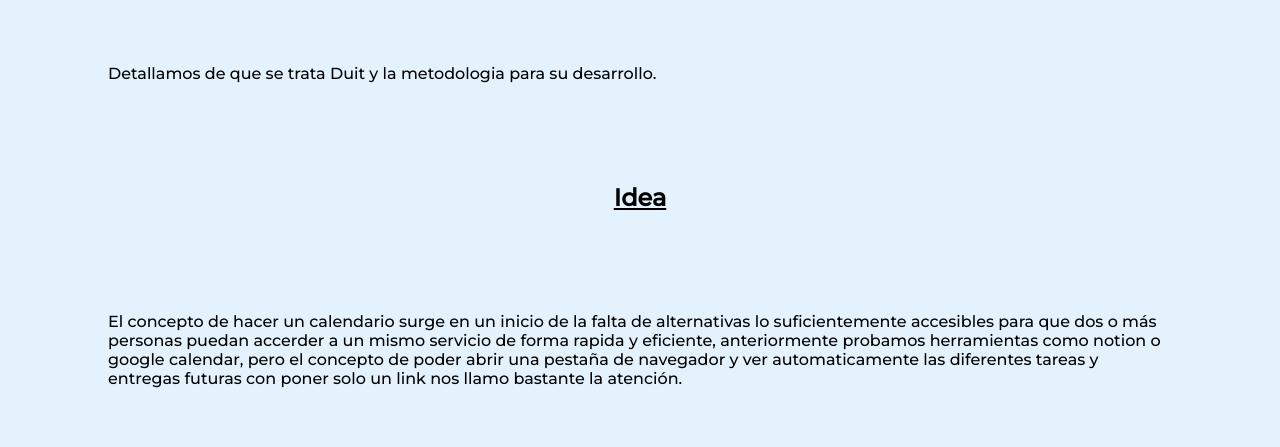
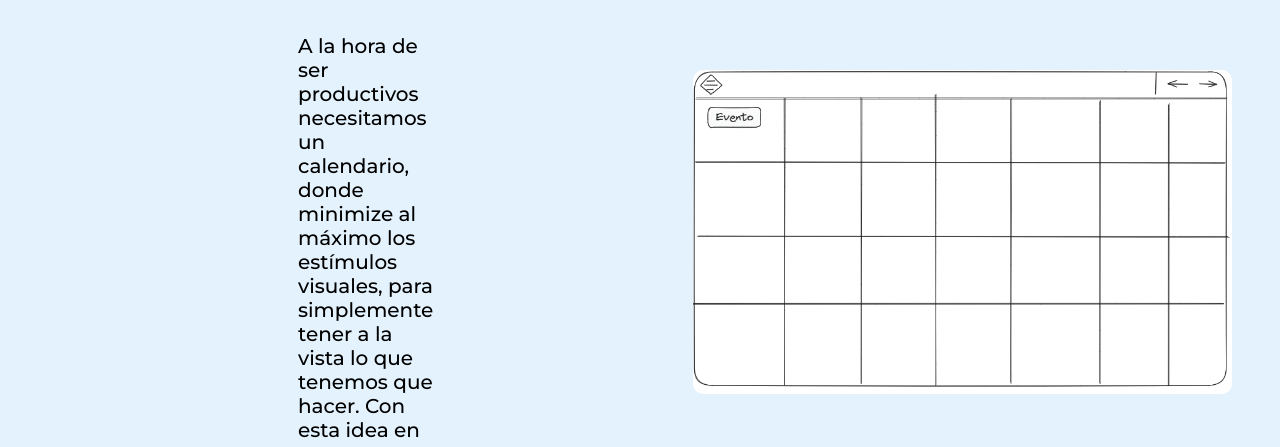
Before and after one commit to Tormenta88/Duit, a plain HTML site: page index.html in a window 1280 px wide. Shown: the part 385-832 px from the top of the page. Drawn offline with Linux system fonts and the light colour scheme.

Commit message:
Cambios Isaac

```diff
--- a/estilos.css
+++ b/estilos.css
@@ -9,9 +9,9 @@ h2 {
 }
 
 p {
-  margin: 100px;
+  margin: 50px 250px;
   justify-content: center;
-
+  font-size: 20px;
 }
 
     .encabezado {
@@ -38,11 +38,11 @@ p {
       text-align: center;
       text-decoration: underline;
       font-family: 'Montserrat', sans-serif;
+
     }
 
-
     .caja {
-        background: #E3F2FD;
+      background: #E3F2FD;
       border: 3px solid;
       padding: 5px;
       width: fit-content;
@@ -57,3 +57,28 @@ p {
       top: 10px;
       right: 10px;
     }
+
+    .container {
+      display: flex;
+      align-items: center;
+      justify-content: space-between;
+      padding: 0 40px;
+      max-width: 10000px;
+      margin: 0 auto;
+    }
+
+    .text-content {
+      flex-basis: 50%;
+      padding-right: 10px;
+    }
+
+    .image-content {
+      flex-basis: 50%;
+      display: flex;
+      justify-content: flex-end;
+    }
+
+    .imagen_1 {
+      max-width: 100%;
+      height: auto;
+      border-radius: 10px;}
--- a/index.html
+++ b/index.html
@@ -38,11 +38,27 @@
 
     <div class="contenido">
 
-      <h1 id="titulo"> Bibliografia </h1>
-      <p> Detallamos de que se trata Duit y la metodologia para su desarrollo. </p>
+      <div class="container">
+        <div class="text-content">
+          <h1 id="titulo">Idea</h1>
+          <p>
+            A la hora de ser productivos necesitamos un calendario, donde minimize al máximo los estímulos visuales, para simplemente tener a la vista lo que tenemos que hacer. Con esta idea en mente nace <b>Duit</b>.
+          </p>
+        </div>
+        <div class="image-content">
+          <img class="imagen_1" src="multimedia/Bozeto.png" alt="Imagen del bozeto inicial">
+        </div>
+      </div>
 
-      <h2 id="Idea"> Idea </h2>
-      <p> El concepto de hacer un calendario surge en un inicio de la falta de alternativas lo suficientemente accesibles para que dos o más personas puedan accerder a un mismo servicio de forma rapida y eficiente, anteriormente probamos herramientas como notion o google calendar, pero el concepto de poder abrir una pestaña de navegador y ver automaticamente las diferentes tareas y entregas futuras con poner solo un link nos llamo bastante la atención. </p>
+
+
+      <h2 id="Idea"> Concepto </h2>
+      <p> El concepto de hacer un calendario surge en un inicio de la falta de alternativas lo suficientemente accesibles para que dos o
+        más personas puedan accerder a un mismo servicio de forma rapida y eficiente.
+      </p>
+      <p> Anteriormente probamos herramientas como Notion o Google Calendar, pero el concepto de poder abrir una pestaña de navegador y
+        ver automaticamente las diferentes tareas y entregas futuras con poner solo un link nos llamo bastante la atención.
+      </p>
 
       <h2 id="Lenguajes utilizados"> Lenguajes utilizados </h2>
       <p> Los lenguajes que se han usado para este proyecto han sido:<br>
```
Also changed, not shown: multimedia/Bozeto.png (added).
